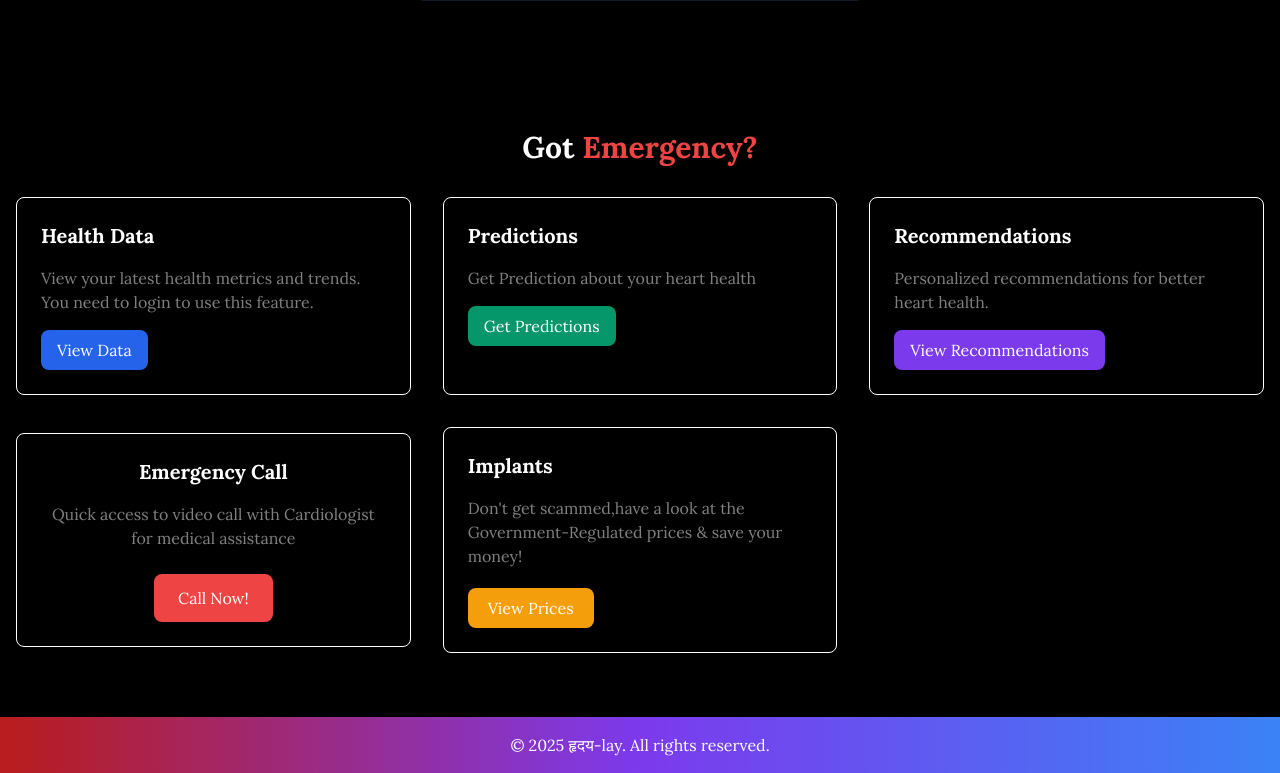
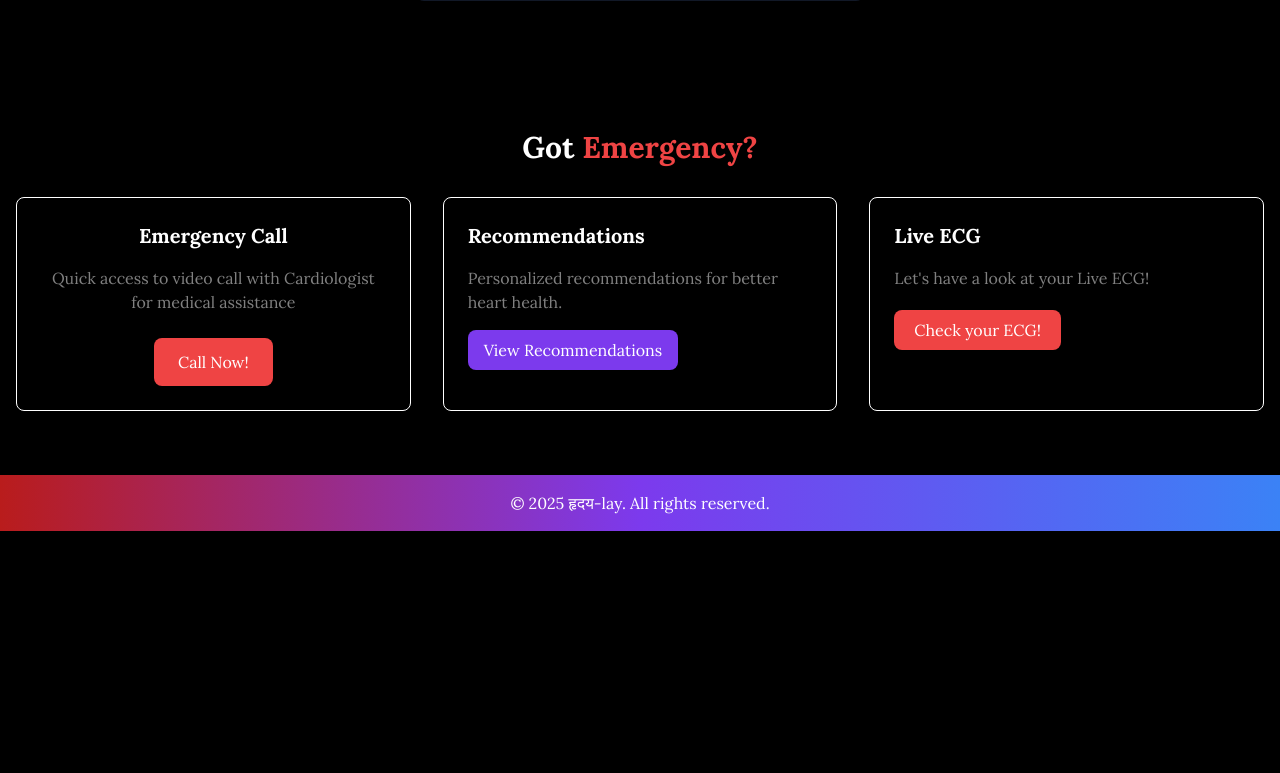
Before and after one commit to jackheretoday/HRIDAY-LAYA, a Django app: page /patient.html in a window 1280 px wide. Shown: the part 507-1280 px from the top of the page. After the commit the page ends 1038 px from the top, so only its background shows below. Run offline with Django 3.2, Linux system fonts and the light colour scheme.

Commit message:
Update patient.html

```diff
--- a/templates/patient.html
+++ b/templates/patient.html
@@ -69,17 +69,13 @@
     </h2>
     <div class="grid grid-cols-1 md:grid-cols-3 gap-8">
 
-      <!-- Health Data Card -->
-      <div class="card p-6 rounded-lg shadow-lg">
-        <h3 class="text-xl font-bold text-white mb-4">Health Data</h3>
-        <p>View your latest health metrics and trends. You need to login to use this feature.</p>
-        <a href="health_data.html" class="mt-4 bg-blue-600 text-white px-4 py-2 rounded-lg hover:bg-blue-700 inline-block">View Data</a>
-      </div>
-      <!-- Prediction Card -->
-      <div class="card p-6 rounded-lg shadow-lg">
-        <h3 class="text-xl font-bold text-white mb-4">Predictions</h3>
-        <p>Get Prediction about your heart health</p>
-        <a href="prediction.html" class="mt-4 bg-green-600 text-white px-4 py-2 rounded-lg hover:bg-green-700 inline-block">Get Predictions</a>
+      <!-- Emergency Doctor Call Card -->
+      <div class="card p-6 rounded-lg shadow-lg text-center">
+        <h3 class="text-xl font-bold text-white mb-4">Emergency Call</h3>
+        <p>Quick access to video call with Cardiologist for medical assistance</p>
+        <div class="flex justify-center space-x-4 mt-6">
+          <a href="video_call.html" class="bg-red-500 text-white px-6 py-3 rounded-lg hover:bg-red-500 transform hover:scale-105 transition-transform">Call Now!</a>
+        </div>
       </div>
 
       <!-- Recommendations Card -->
@@ -89,22 +85,13 @@
         <a href="recommendation_dashboard.html" class="mt-4 bg-purple-600 text-white px-4 py-2 rounded-lg hover:bg-purple-700 inline-block">View Recommendations</a>
       </div>
 
-      <!-- Emergency Doctor Call Card -->
-      <div class="flex justify-center items-center">
-        <div class="card p-6 rounded-lg shadow-lg text-center">
-          <h3 class="text-xl font-bold text-white mb-4">Emergency Call</h3>
-          <p>Quick access to video call with Cardiologist for medical assistance</p>
-          <div class="flex justify-center space-x-4 mt-6">
-            <a href="video_call.html" class="bg-red-500 text-white px-6 py-3 rounded-lg hover:bg-red-500 transform hover:scale-105 transition-transform">Call Now!</a>
-          </div>
-        </div>
+      <!-- Cloud ECG Data Card (Now properly aligned next to Implants Card) -->
+      <div class="card p-6 rounded-lg shadow-lg">
+        <h3 class="text-xl font-bold text-white mb-4">Live ECG</h3>
+        <p>Let's have a look at your Live ECG!</p>
+        <a href="embed_ECG.html" class="mt-5 bg-red-500 text-white px-5 py-2 rounded-lg hover:bg-red-700 inline-block">Check your ECG!</a>
       </div>
-      <!-- Implants Card -->
-      <div class="card p-6 rounded-lg shadow-lg">
-        <h3 class="text-xl font-bold text-white mb-4">Implants</h3>
-        <p>Don't get scammed,have a look at the Government-Regulated prices & save your money!</p>
-        <a href="implant_pricing.html" class="mt-5 bg-yellow-500 text-white px-5 py-2 rounded-lg hover:bg-yellow-700 inline-block">View Prices</a>
-      </div>
+
     </div>
   </div>
 
```
